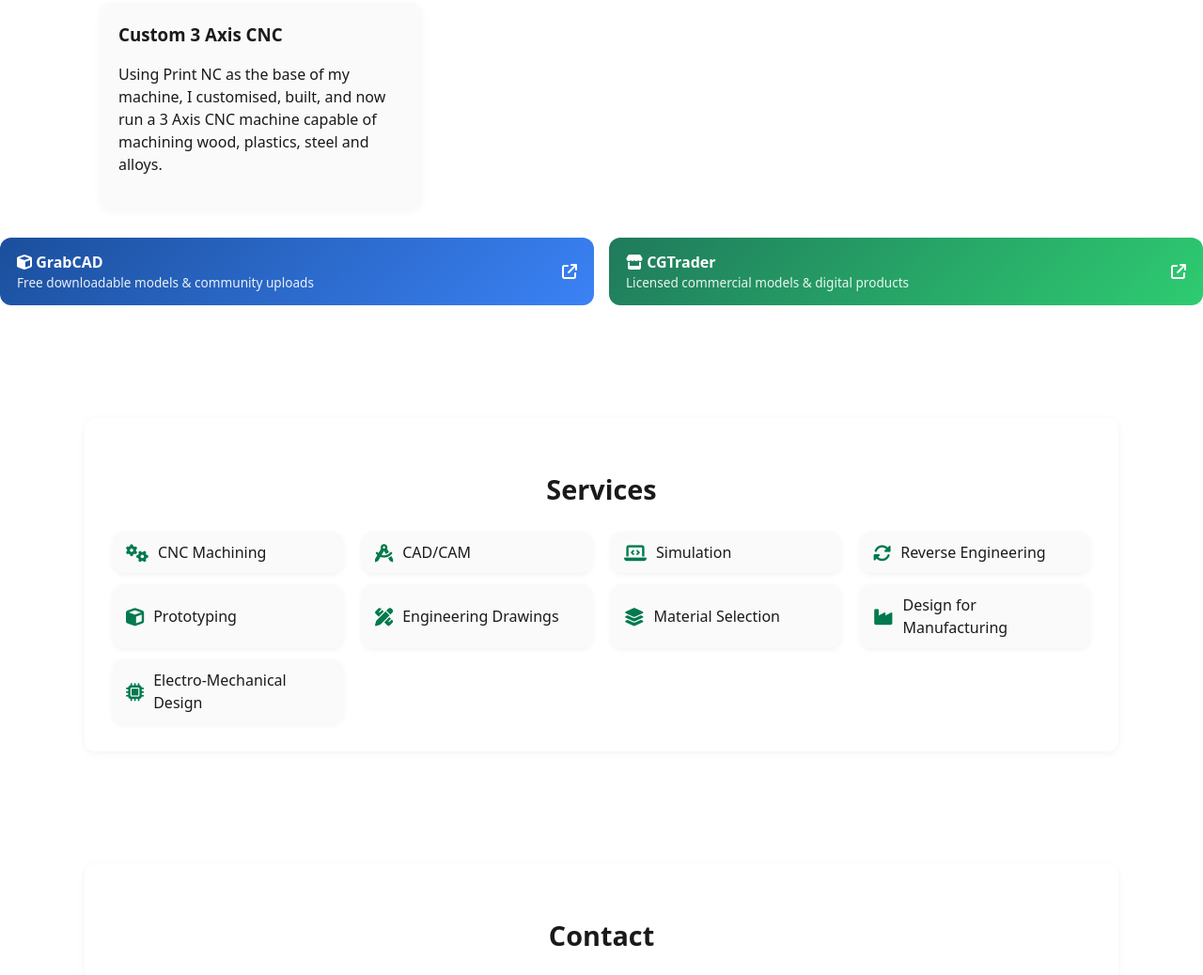
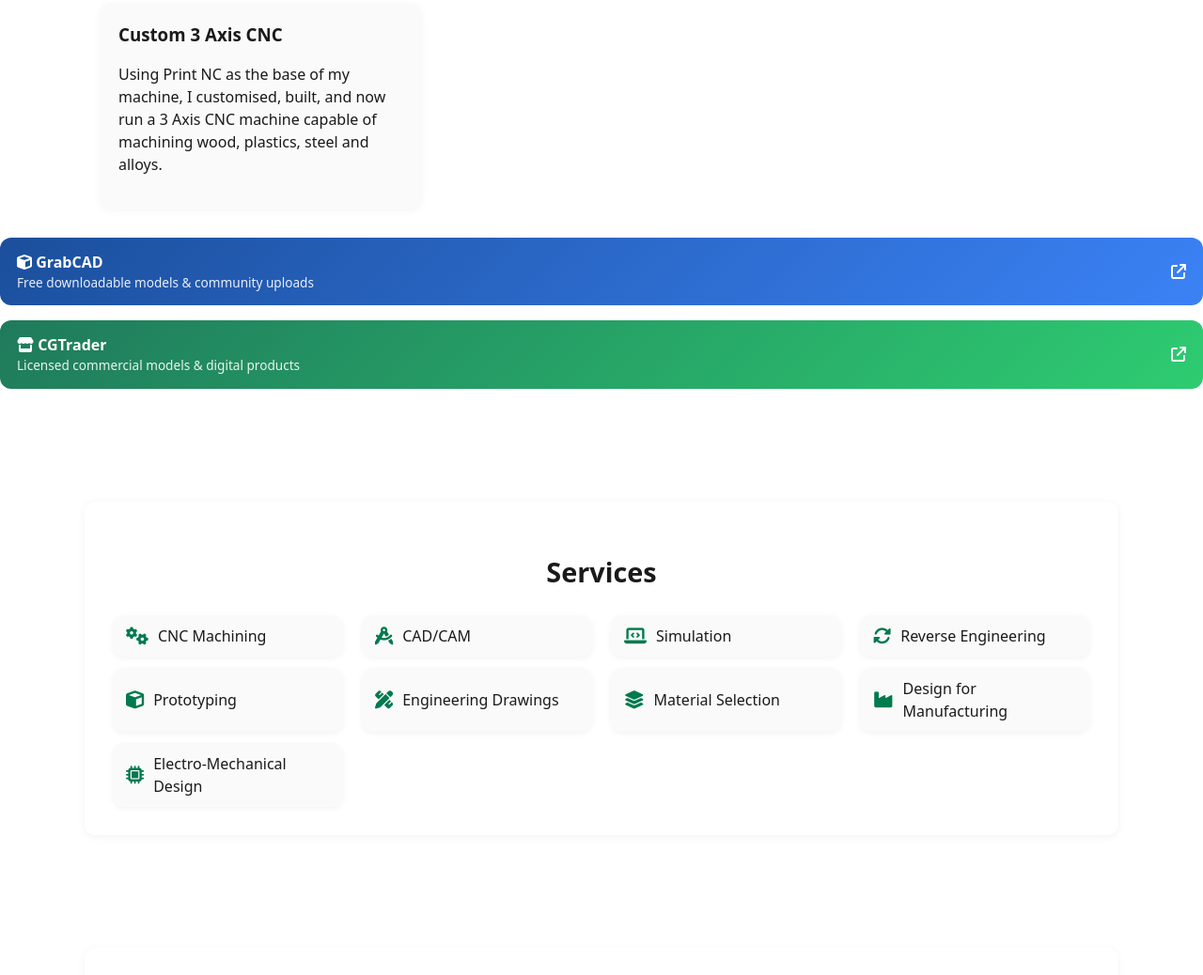
Before and after one commit to whitepatrick1998-byte/SHAPESHIFT-WEBSITE, a plain HTML site: page index.html in a window 1280 px wide. Shown: the part 2723-3761 px from the top of the page at 94% size. Drawn offline with Linux system fonts and the light colour scheme.

Commit message:
Update index.html

```diff
--- a/index.html
+++ b/index.html
@@ -37,8 +37,8 @@
     }
 
     .model-links {
-  display: grid;
-  grid-template-columns: repeat(auto-fit, minmax(260px, 1fr));
+  display: flex;
+  flex-direction: column;
   gap: 16px;
   margin-top: 30px;
 }
@@ -453,7 +453,7 @@
     </div>
 <!-- MODEL DOWNLOAD LINKS -->
 <div class="model-links">
-  <a href="https://grabcad.com/" target="_blank" class="model-bar grabcad">
+  <a href="https://grabcad.com/patrick.white-20" target="_blank" class="model-bar grabcad">
     <span>
       <i class="fa-solid fa-cube"></i>
       GrabCAD
@@ -462,7 +462,7 @@
     <i class="fa-solid fa-arrow-up-right-from-square"></i>
   </a>
 
-  <a href="https://www.cgtrader.com/" target="_blank" class="model-bar cgtrader">
+  <a href="https://www.cgtrader.com/designers/pwhiteaddy" target="_blank" class="model-bar cgtrader">
     <span>
       <i class="fa-solid fa-store"></i>
       CGTrader
```
